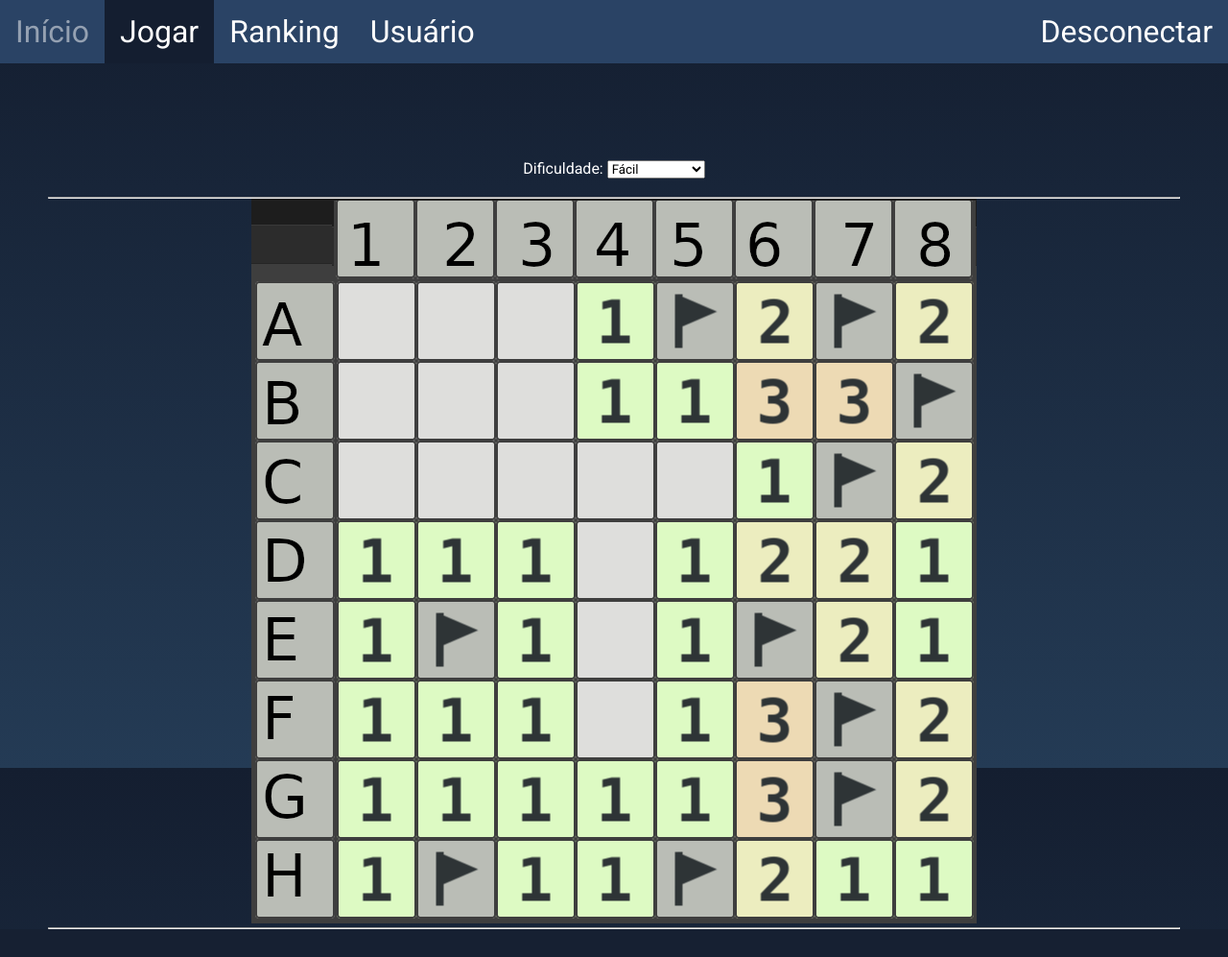
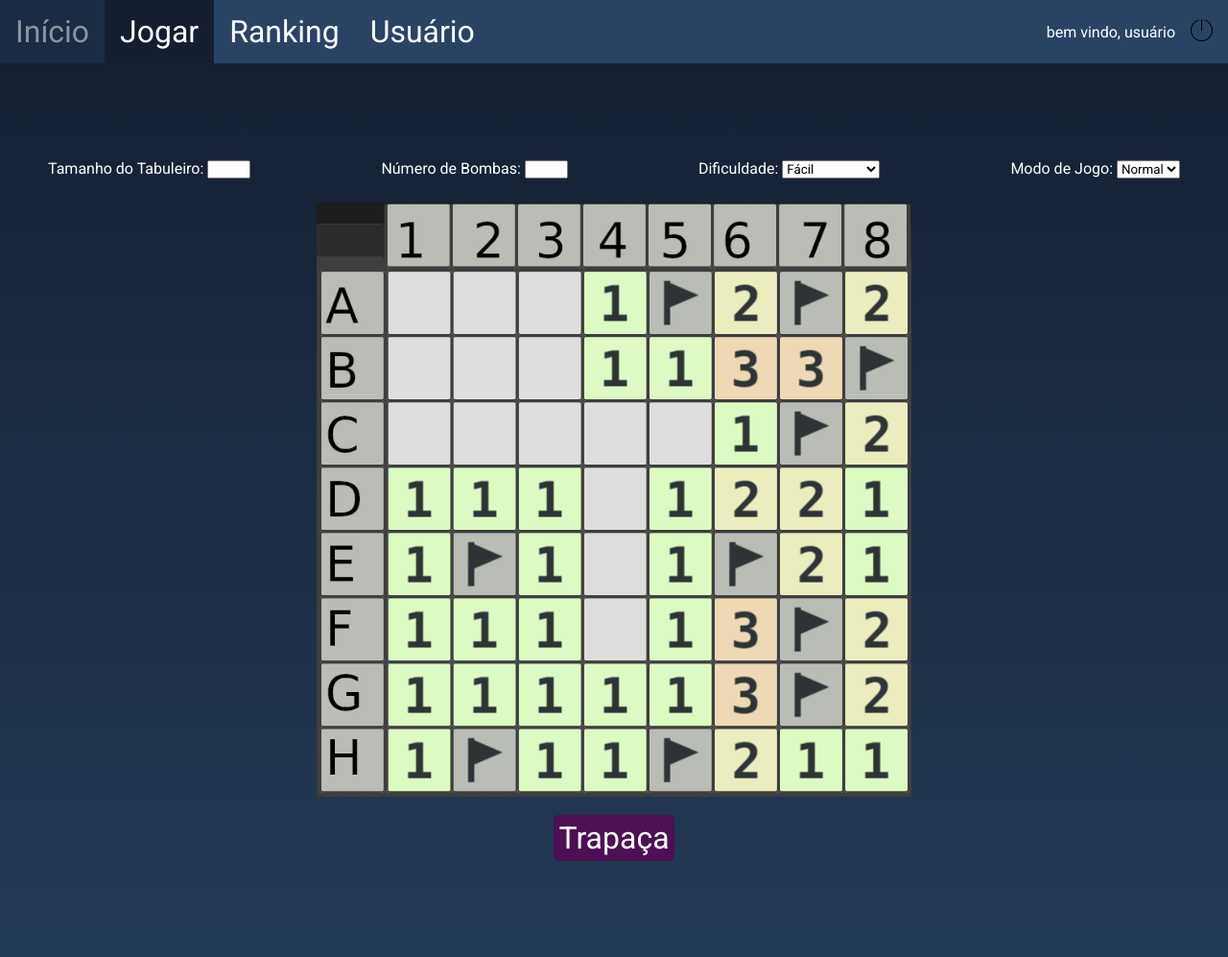
Before and after one commit to M1113R/Projeto-SI401, a PHP site: page /game.html in a window 1280 px wide. Shown: the whole page at 96% size. Before the commit the page ends 968 px from the top, so only its background shows below. Run offline with PHP 8.4, Linux system fonts and the light colour scheme.

Commit message:
refatoracao do logout, ajustes no ranking e tela de jogo

```diff
--- a/game.html
+++ b/game.html
@@ -8,7 +8,6 @@
       <link rel="preconnect" href="https://fonts.gstatic.com" crossorigin>
       <link href="https://fonts.googleapis.com/css2?family=Roboto:wght@400;700&display=swap" rel="stylesheet">
       <link rel="stylesheet" type="text/css" href="styles/global.css">
-      <link rel="stylesheet" type="text/css" href="styles/login.css">
       <link rel="stylesheet" type="text/css" href="styles/game.css">
       <link rel="icon" href="assets/img/logo.png">
 
@@ -27,28 +26,51 @@
                     <li><a href="user.html">Usuário</a></li>
                 </ul>
             </div>
-            <div class="menu">
-              <ul>
-                  <li><a href="login.html">Desconectar</a></li>
-              </ul>
+            <div class="menu-logout">
+              <aside class="logout">
+                bem vindo, usuário
+                <a href="login.html" class="logout-link">
+                    <img src="assets/img/logout-icon.png" width="25" />
+                </a>
+              </aside>
             </div>
         </nav>
       </header>
+
       <main class="content">
-        <div class="condicao">
+        <div class="game-options ">
+          <section>
+            <label>Tamanho do Tabuleiro:</label>
+            <input class="game-size" type="number">
+          </section>
+          <section>
+            <label>Número de Bombas:</label>
+            <input class="game-size" type="number">
+          </section>
+          <section >
             <label>Dificuldade:</label>
             <select>
               <option selected>Fácil</option>
               <option>Intermediário</option>
               <option>Difícil</option>
             </select>
+          </section>
+          <section >
+            <label>Modo de Jogo:</label>
+            <select>
+              <option selected>Normal</option>
+              <option>Rivotril</option>
+            </select>
+          </section>
         </div>
-        <br>
-        <hr>
         <div class="game">
-          <img src="assets/img/table.png">
+          <img width="620px" src="assets/img/table.png">
         </div>
-        <hr>
+
+        <section class="cheat-menu">
+          <button class="cheat-button">Trapaça</button>
+        </section>
+
       </main>
     </body>
 
--- a/login.html
+++ b/login.html
@@ -27,8 +27,8 @@
           <h2>LOGIN</h2>
           <form>
               <div class="form-input">
-                  <input type="text" required="">
-              <label>Usuário</label>
+                <input type="text" required="">
+                <label>Usuário</label>
               </div>
               <div class="form-input">
                   <input type="password" required="">
--- a/styles/game.css
+++ b/styles/game.css
@@ -1,3 +1,28 @@
-.content {
-    text-align: center;
+.game-options {
+    display: flex;
+    align-items: center;
+    justify-content: space-between;
+    margin-bottom: 25px;
 }
+
+.game-size {
+    width: 45px;
+}
+
+.cheat-menu {
+    margin-top: 15px;
+}
+
+.cheat-button {
+    border-radius: 5px;
+    border: none;
+    padding: 5px;
+    color: #fff;
+    background: #4D1054;
+    font-size: 2rem;
+}
+
+.cheat-button:hover {
+    opacity: 0.5;
+    cursor: pointer;
+}
--- a/styles/global.css
+++ b/styles/global.css
@@ -34,9 +34,41 @@ body {
   color: #717D7E;
 }
 
+.header li {
+  transition: all .3s;
+}
+
+.header li:hover {
+  background: #1b2b41;
+}
+
 .header a:hover {
   opacity: 0.5;
   cursor: pointer;
+}
+
+.header .logout {
+  display: flex;
+  justify-content: center;
+  align-items: center;
+}
+
+.logout-link {
+  display: flex;
+  flex-direction: column;
+  justify-content: center;
+  align-items: center;
+}
+
+.header .menu-logout {
+  padding: 0 15px;
+  display: flex;
+  align-items: center;
+  justify-content: space-around;
+}
+
+.header .menu-logout img {
+  margin-left: 15px;
 }
 
 .menu ul {
--- a/styles/ranking.css
+++ b/styles/ranking.css
@@ -7,6 +7,10 @@
     display: flex;
     justify-content: space-between;
     background-color: #1A365D;
+}
+
+.titulo-ranking {
+    padding: 0 5px;
 }
 
 .ranking-background .titulo-ranking label {
```
Also changed, not shown: index.html (+8 -5 lines), ranking.html (+9 -6 lines), styles/login.css (+5 -5 lines), user.html (+12 -8 lines), assets/img/logout-icon.png (added). Lines whose indentation alone changed are shown as unchanged.
